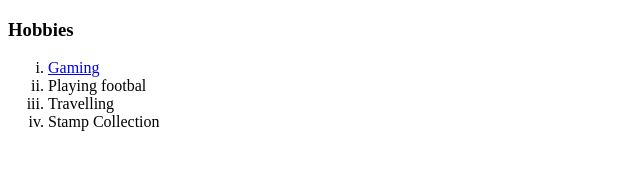
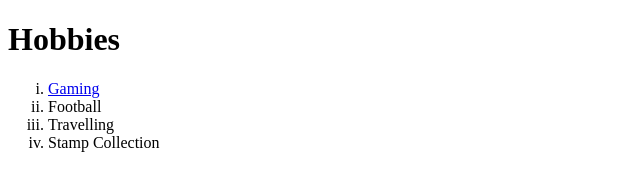
Before and after one commit to Katu14/CV, a plain HTML site: page hobbies.html in a window 1280 px wide. Shown: the whole page, without its empty margins (0-640 px from the left). Drawn offline with Linux system fonts and the light colour scheme.

Commit message:
Update hobbies.html

```diff
--- a/hobbies.html
+++ b/hobbies.html
@@ -4,10 +4,10 @@
     <title> My hobbies </title>
     </head>
     <body>
-        <h3>Hobbies</h3>
+        <h1>Hobbies</h1>
         <ol type="i">
             <li><a href ="https://fitgirl-repacks.site/page/9/">Gaming</li></a>
-            <li>Playing footbal</li>
+            <li>Football</li>
             <li>Travelling</li>
             <li>Stamp Collection</li>
         </ol>
```
